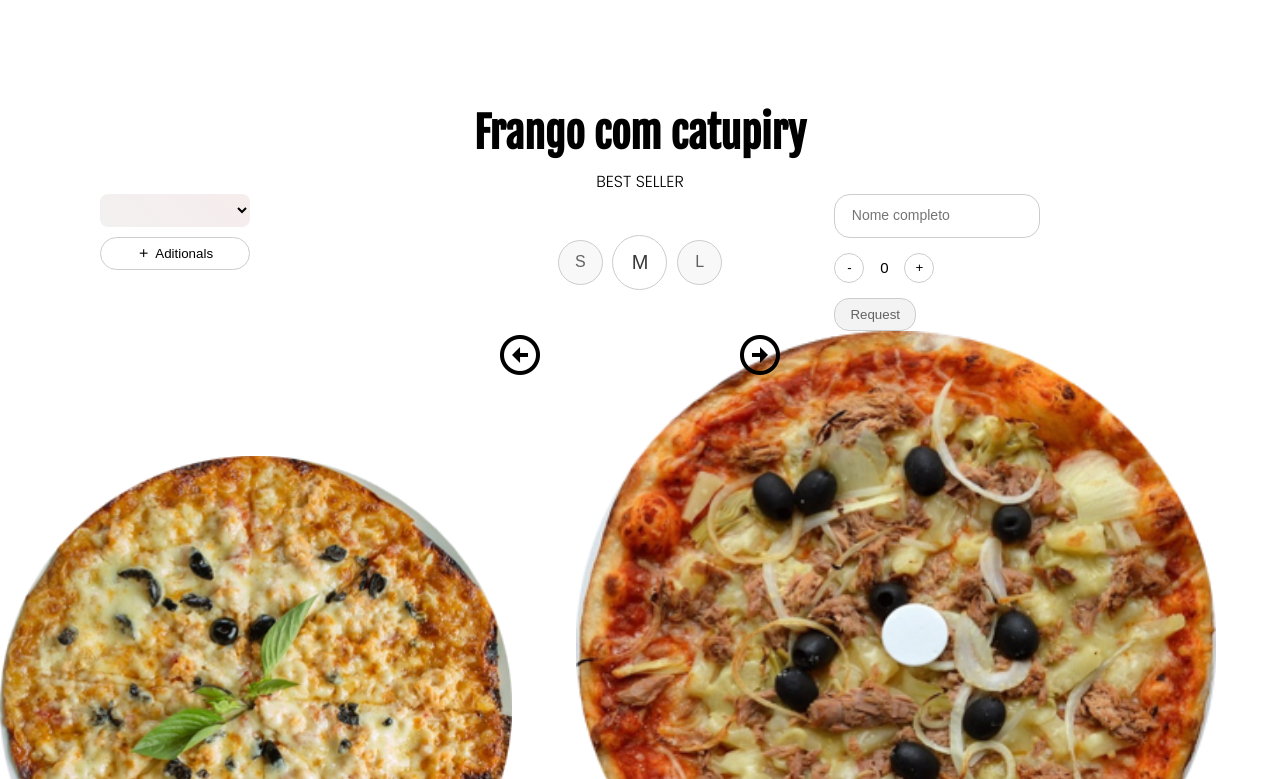
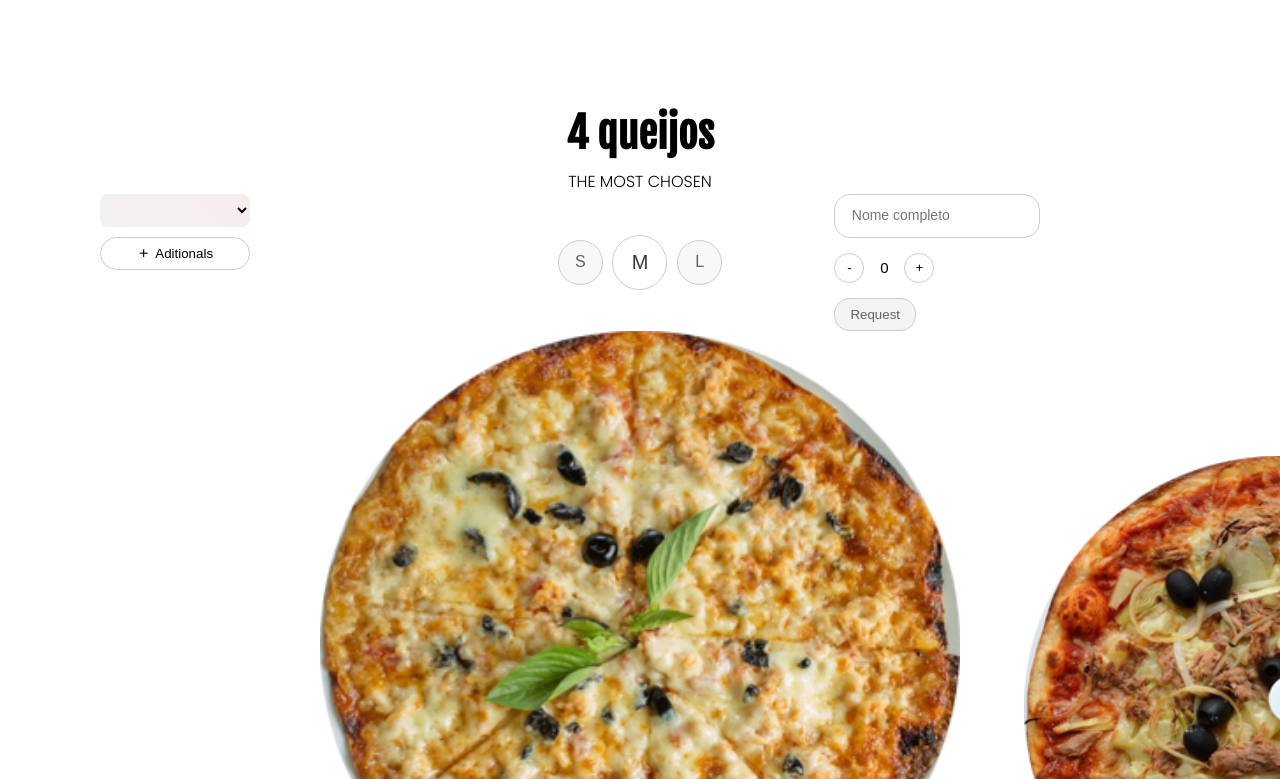
Before and after one commit to luyaneluiz/DeliveryVueJs, a Vue app: page / in a window 1280 px wide. Shown: the part 762-1541 px from the top of the page. Built offline with nearby package versions, Linux system fonts and the light colour scheme; data requests are answered from the project's data file.

Commit message:
ajuste de scroll select pizza

```diff
--- a/src/components/PizzaForm.vue
+++ b/src/components/PizzaForm.vue
@@ -57,11 +57,11 @@
       </form>
     </div> -->
   <div class="details__container">
+    <a name="selectSabor">
       <div class="title" v-for="sabor in sabores" :key="sabor.id">
         <h1 v-if="sabor.id == selected">{{ sabor.tipo }}</h1>
         <p v-if="sabor.id == selected">{{ sabor.label }}</p>
       </div>
-
       <div class="info__container">
         <div class="options">
           <select name="borda" id="borda" v-model="borda">
@@ -70,17 +70,14 @@
               {{ borda.name }}
             </option>
           </select>
-
           <button v-if="!showAditionals" v-on:click="showAditionals = true">
             <i class="bx bx-plus"></i>
             Aditionals
           </button>
-
           <button v-if="showAditionals" v-on:click="showAditionals = false">
             <i class="bx bx-minus"></i>
             Aditionals
           </button>
-
           <div v-if="showAditionals" class="aditionals__container">
             <label
               class="checkbox"
@@ -97,7 +94,6 @@
             </label>
           </div>
         </div>
-
         <div class="size">
           <span class="s">
             <input type="radio" id="s" name="size" hidden />
@@ -112,35 +108,23 @@
             <label for="l">L</label>
           </span>
         </div>
-
         <div class="request">
           <div class="request__name">
             <input type="text" name="nome" id="nome" v-model="nome" required />
             <label for="nome">Nome completo</label>
           </div>
-
           <div class="amount" v-bind="amount">
             <button @click="amount--">-</button>
             <div>{{ amount }}</div>
             <button>+</button>
           </div>
-
           <input type="submit" class="submit-btn" value="Request" />
         </div>
       </div>
+    </a>
   </div>
 
   <div class="select__sabor" v-bind="sabor">
-    <div class="select__arrows">
-      <i
-        class="bx bx-left-arrow-circle bx-lg"
-        @click="scrollSelect($event)"
-      ></i>
-      <i
-        class="bx bx-right-arrow-circle bx-lg"
-        @click="scrollSelect($event)"
-      ></i>
-    </div>
     <div class="select__container">
       <label :for="sabor.id" v-for="sabor in sabores" :key="sabor.id">
         <input
@@ -162,7 +146,7 @@ export default {
   name: "PizzaForm",
   data() {
     return {
-      selected: 2,
+      selected: 1,
       bordas: null,
       sabores: null,
       adicionaisdata: null,
@@ -194,6 +178,27 @@ export default {
       inputsSelect.forEach((input) => {
         if (input.id == this.selected) {
           input.setAttribute("checked", true);
+
+          let container = input.closest(".select__container");
+          console.log(container);
+
+          switch (input.id) {
+            case "1":
+              container.style.transform = "translateX(20vw)";
+              break;
+            case "2":
+              container.style.transform = "translateX(-20vw)";
+              break;
+            case "3":
+              container.style.transform = "translateX(-60vw)";
+              break;
+            case "4":
+              container.style.transform = "translateX(-100vw)";
+              break;
+            case "5":
+              container.style.transform = "translateX(-140vw)";
+              break;
+          }
         }
       });
     },
@@ -237,34 +242,6 @@ export default {
       this.borda = "";
       this.sabor = "";
       this.adicionais = "";
-    },
-
-    scrollSelect(event) {
-      let previous = this.selected - 1 < 1 ? 5 : this.selected - 1;
-      let next = this.selected + 1 > 5 ? 1 : this.selected + 1;
-
-      let inputs = document.querySelectorAll('[name="sabor"]');
-
-      inputs.forEach((input) => {
-        input.removeAttribute("checked");
-      });
-
-      if (event.target.classList.contains("bx-left-arrow-circle")) {
-        let previousElement = document.getElementById(previous);
-        previousElement.setAttribute("checked", true);
-
-        this.selected = parseInt(previousElement.id);
-      }
-
-      if (event.target.classList.contains("bx-right-arrow-circle")) {
-        let nextElement = document.getElementById(next);
-        nextElement.setAttribute("checked", true);
-
-        this.selected = parseInt(nextElement.id);
-      }
-
-      previous = this.selected - 1 < 1 ? 5 : this.selected - 1;
-      next = this.selected + 1 > 5 ? 1 : this.selected + 1;
     },
   },
   mounted() {
@@ -435,24 +412,13 @@ export default {
   width: 100%;
   position: relative;
 }
-
-.select__arrows {
-  position: absolute;
-  width: 100%;
-  display: flex;
-  justify-content: center;
-  gap: 15vw;
-  z-index: 1;
-  cursor: pointer;
-}
-
 .select__sabor label {
   cursor: pointer;
 }
 
 .select__container {
   display: flex;
-  transition: transform 0.5s ease-in-out;
+  transition: transform 0.7s ease-in-out;
   transform: translateX(0);
   align-items: baseline;
   justify-content: space-between;
@@ -469,72 +435,4 @@ export default {
   width: 50vw;
   margin: 0 5vw;
 }
-
-/* #pizza-form {
-  max-width: 400px;
-  margin: 0 auto;
-}
-.input-container {
-  display: flex;
-  flex-direction: column;
-  margin-bottom: 20px;
-}
-
-label {
-  font-weight: bold;
-  margin-bottom: 15px;
-  color: #222;
-  padding: 5px 10px;
-  border-left: 4px solid #fcba03;
-}
-
-input,
-select {
-  padding: 5px 10px;
-  width: 300px;
-}
-
-#adicionais-container {
-  flex-direction: row;
-  flex-wrap: wrap;
-}
-
-#adicionais-title {
-  width: 100%;
-}
-
-.checkbox-container {
-  display: flex;
-  align-items: center;
-  width: 50%;
-  margin-bottom: 20px;
-  justify-content: flex-start;
-}
-
-.checkbox-container span,
-.checkbox-container input {
-  width: auto;
-}
-
-.checkbox-container span {
-  font-weight: bold;
-  margin-left: 6px;
-}
-
-.submit-btn {
-  background-color: #222;
-  color: #fcba03;
-  font-weight: bold;
-  border: 2px solid #222;
-  padding: 10px;
-  font-size: 16px;
-  margin: 0 auto;
-  cursor: pointer;
-  transition: 0.5s;
-}
-
-.submit-btn:hover {
-  background-color: rgba(0, 0, 0, 0.378);
-  color: #222;
-} */
 </style>
```
Lines whose indentation alone changed are shown as unchanged.
